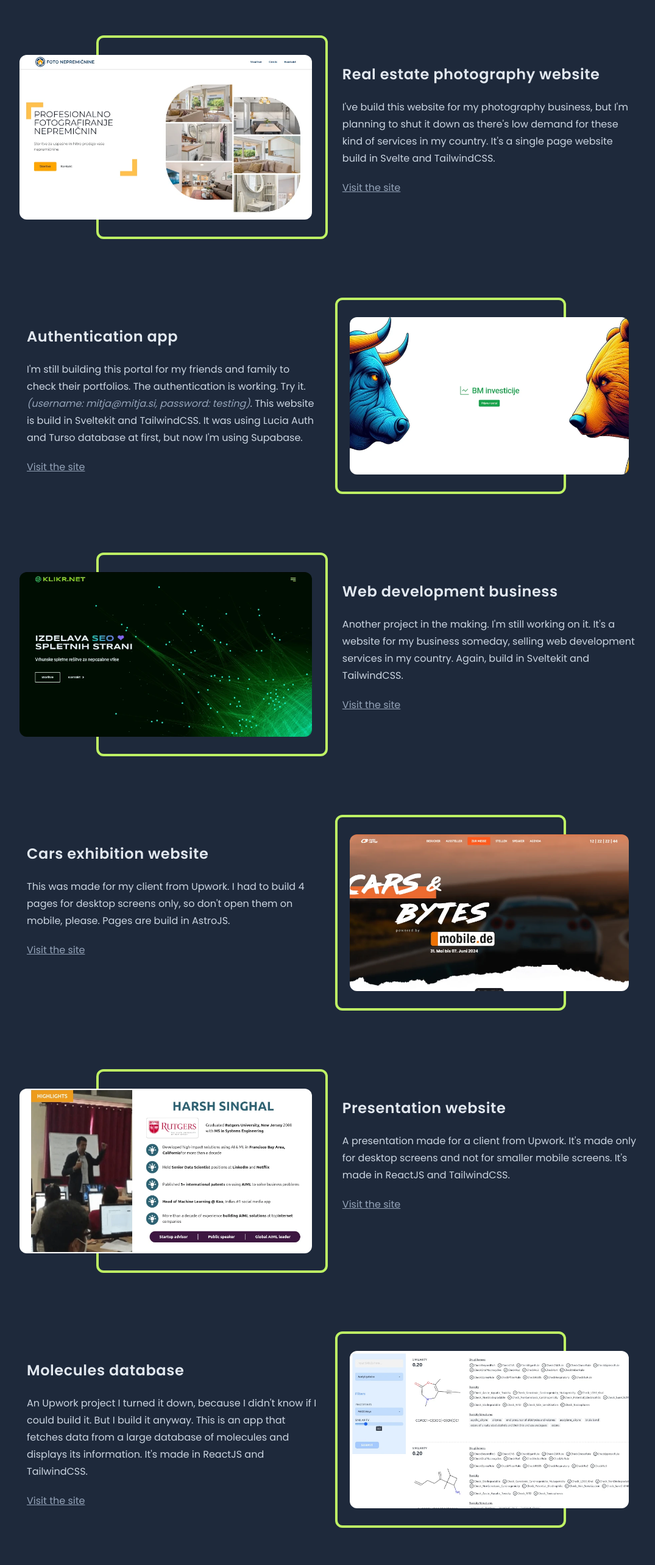
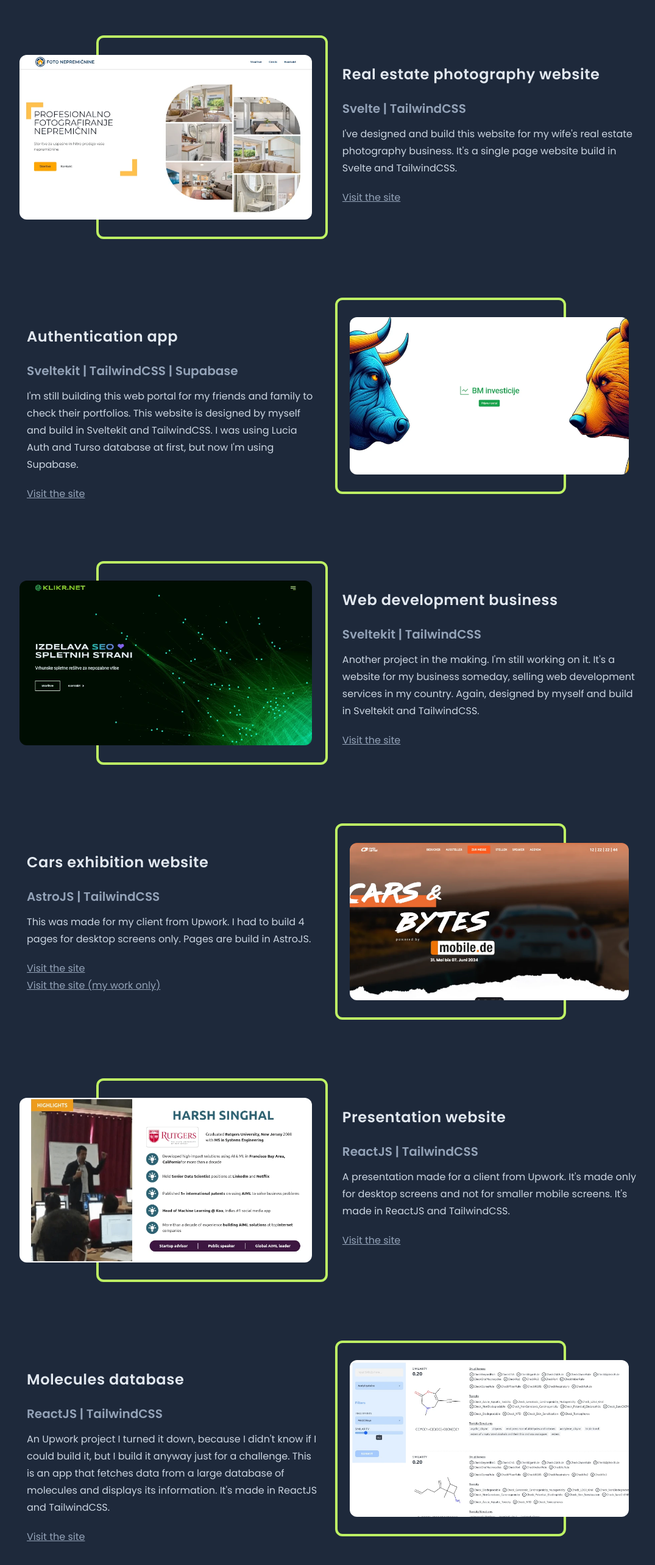
Before and after one commit to markoskace1/my-portfolio, a SvelteKit app: page /work in a window 1280 px wide. Shown: the part 214-2780 px from the top of the page at 61% size, without its empty margins (96-1171 px from the left). Built offline with nearby package versions, Linux system fonts and the light colour scheme.

Commit message:
Updating content

```diff
--- a/src/routes/about/+page.svelte
+++ b/src/routes/about/+page.svelte
@@ -24,7 +24,7 @@
 
 			<p>
 				<strong>React, Svelte, Astro and TailwindCSS</strong> are the frameworks I'm most experenced
-				with.
+				with. I prefer working with Sveltekit and TailwindCSS is a must for me.
 			</p>
 
 			<p>
@@ -32,8 +32,11 @@
 				great passion for investing on financial markets.
 			</p>
 			<p>
-				I'm <strong>abitious, determined and creative</strong>.
+				I'm <strong>abitious, determined and creative</strong> and if you need someone like me in your
+				team, please contact me and test my skills.
 			</p>
+
+			<p>Kind regards!</p>
 		</div>
 	</div>
 </section>
--- a/src/routes/skills/+page.svelte
+++ b/src/routes/skills/+page.svelte
@@ -49,14 +49,16 @@
 		{/each}
 		<div class="flex items-center space-x-2 text-slate-400 py-2">
 			<Info size={16} />
-			<p class="text-sm md:text-base">Accuracy is &#177 0.4 stars</p>
+			<p class="text-sm md:text-base">Accuracy is &#177 0.4 stars &#128521;</p>
 		</div>
 	</div>
 
-	<div class="mb-6 prose prose-sm md:prose-base max-w-none prose-p:text-slate-300">
+	<div
+		class="mb-6 prose prose-sm md:prose-base max-w-none prose-p:text-slate-300 prose-p:text-center"
+	>
 		<p>
-			You'll notice there are no 5 stars and no 1 star skill. Well, I can't know everything and I
-			know enaugh to not know anything. &#129299
+			No 5 stars, because I don't know everything and no 1 star either, because even without
+			experience, I'm able to figure it out quickly.
 		</p>
 	</div>
 
--- a/src/routes/work/+page.svelte
+++ b/src/routes/work/+page.svelte
@@ -112,7 +112,7 @@
 </script>
 
 <section
-	class="flex flex-col space-y-24 max-w-5xl pb-24 prose prose-sm md:prose-base prose-h2:text-slate-200 prose-h2:mt-0 lg:prose-h2:mt-12 prose-h2:tracking-wide prose-p:text-slate-300 prose-a:text-slate-400 prose-a:w-fit"
+	class="flex flex-col space-y-24 max-w-5xl pb-24 prose prose-sm md:prose-base prose-h2:text-slate-200 prose-h2:mt-0 lg:prose-h2:mt-12 prose-h2:tracking-wide prose-h3:text-slate-400 prose-p:text-slate-300 prose-a:text-slate-400 prose-a:w-fit"
 >
 	<!-- REAL ESTATE WEBSITE -->
 
@@ -132,10 +132,10 @@
 		</div>
 		<div class="flex flex-col px-3 lg:w-1/2">
 			<h2>Real estate photography website</h2>
+			<h3>Svelte | TailwindCSS</h3>
 			<p>
-				I've build this website for my photography business, but I'm planning to shut it down as
-				there's low demand for these kind of services in my country. It's a single page website
-				build in Svelte and TailwindCSS.
+				I've designed and build this website for my wife's real estate photography business. It's a
+				single page website build in Svelte and TailwindCSS.
 			</p>
 			<a href="https://fotonepremicnine.netlify.app" target="_blank">Visit the site</a>
 		</div>
@@ -159,12 +159,11 @@
 		</div>
 		<div class="flex flex-col px-3 lg:w-1/2">
 			<h2>Authentication app</h2>
+			<h3>Sveltekit | TailwindCSS | Supabase</h3>
 			<p>
-				I'm still building this portal for my friends and family to check their portfolios. The
-				authentication is working. Try it. <i class="text-slate-400"
-					>(username: mitja@mitja.si, password: testing)</i
-				>. This website is build in Sveltekit and TailwindCSS. It was using Lucia Auth and Turso
-				database at first, but now I'm using Supabase.
+				I'm still building this web portal for my friends and family to check their portfolios. This
+				website is designed by myself and build in Sveltekit and TailwindCSS. I was using Lucia Auth
+				and Turso database at first, but now I'm using Supabase.
 			</p>
 			<a href="https://bm-investments.netlify.app/" target="_blank">Visit the site</a>
 		</div>
@@ -190,10 +189,11 @@
 
 		<div class="flex flex-col px-3 lg:w-1/2">
 			<h2>Web development business</h2>
+			<h3>Sveltekit | TailwindCSS</h3>
 			<p>
 				Another project in the making. I'm still working on it. It's a website for my business
-				someday, selling web development services in my country. Again, build in Sveltekit and
-				TailwindCSS.
+				someday, selling web development services in my country. Again, designed by myself and build
+				in Sveltekit and TailwindCSS.
 			</p>
 			<a href="https://klikpanet.netlify.app" target="_blank">Visit the site</a>
 		</div>
@@ -218,11 +218,16 @@
 		</div>
 		<div class="flex flex-col px-3 lg:w-1/2">
 			<h2>Cars exhibition website</h2>
+			<h3>AstroJS | TailwindCSS</h3>
 			<p>
-				This was made for my client from Upwork. I had to build 4 pages for desktop screens only, so
-				don't open them on mobile, please. Pages are build in AstroJS.
+				This was made for my client from Upwork. I had to build 4 pages for desktop screens only.
+				Pages are build in AstroJS.
 			</p>
-			<a href="https://cars-messe-project.vercel.app/" target="_blank">Visit the site</a>
+
+			<a href="https://www.carsandbytes.de/" target="_blank">Visit the site</a>
+			<a href="https://cars-messe-project.vercel.app/" target="_blank"
+				>Visit the site (my work only)</a
+			>
 		</div>
 	</div>
 
@@ -245,6 +250,7 @@
 		</div>
 		<div class="flex flex-col px-3 lg:w-1/2">
 			<h2>Presentation website</h2>
+			<h3>ReactJS | TailwindCSS</h3>
 			<p>
 				A presentation made for a client from Upwork. It's made only for desktop screens and not for
 				smaller mobile screens. It's made in ReactJS and TailwindCSS.
@@ -272,10 +278,11 @@
 		</div>
 		<div class="flex flex-col px-3 lg:w-1/2">
 			<h2>Molecules database</h2>
+			<h3>ReactJS | TailwindCSS</h3>
 			<p>
-				An Upwork project I turned it down, because I didn't know if I could build it. But I build
-				it anyway. This is an app that fetches data from a large database of molecules and displays
-				its information. It's made in ReactJS and TailwindCSS.
+				An Upwork project I turned it down, because I didn't know if I could build it, but I build
+				it anyway just for a challenge. This is an app that fetches data from a large database of
+				molecules and displays its information. It's made in ReactJS and TailwindCSS.
 			</p>
 			<a href="https://drug-molecules.vercel.app" target="_blank">Visit the site</a>
 		</div>
@@ -300,9 +307,10 @@
 		</div>
 		<div class="flex flex-col px-3 lg:w-1/2">
 			<h2>Movies database</h2>
+			<h3>Svelte | TailwindCSS</h3>
 			<p>
-				Web app I made a while ago that fetches the movies from a database. Made in Svelte and
-				TailwindCSS.
+				Web app I made a while ago that fetches the movies from a database. Designed and made in
+				Svelte and TailwindCSS.
 			</p>
 			<a href="https://movies-app-markoskace1.vercel.app" target="_blank">Visit the site</a>
 		</div>
@@ -327,6 +335,7 @@
 		</div>
 		<div class="flex flex-col px-3 lg:w-1/2">
 			<h2>Doughnuts website</h2>
+			<h3>ReactJS | TailwindCSS</h3>
 			<p>
 				I've found the design on Figma and really liked it. It's made in ReactJS and TailwindCSS.
 			</p>
```
Also changed, not shown: 1 other file (tests, documents, lock files or other folders).
